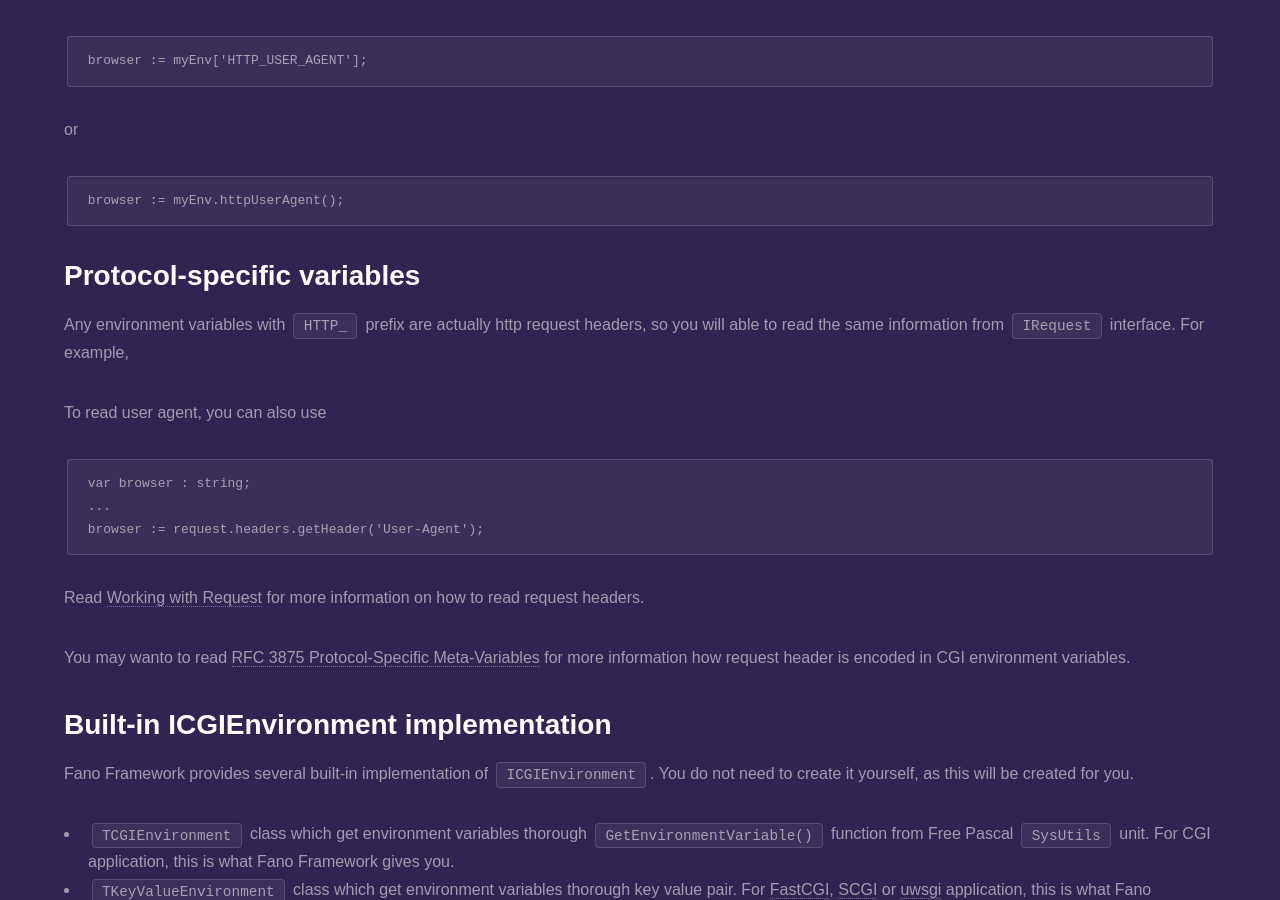
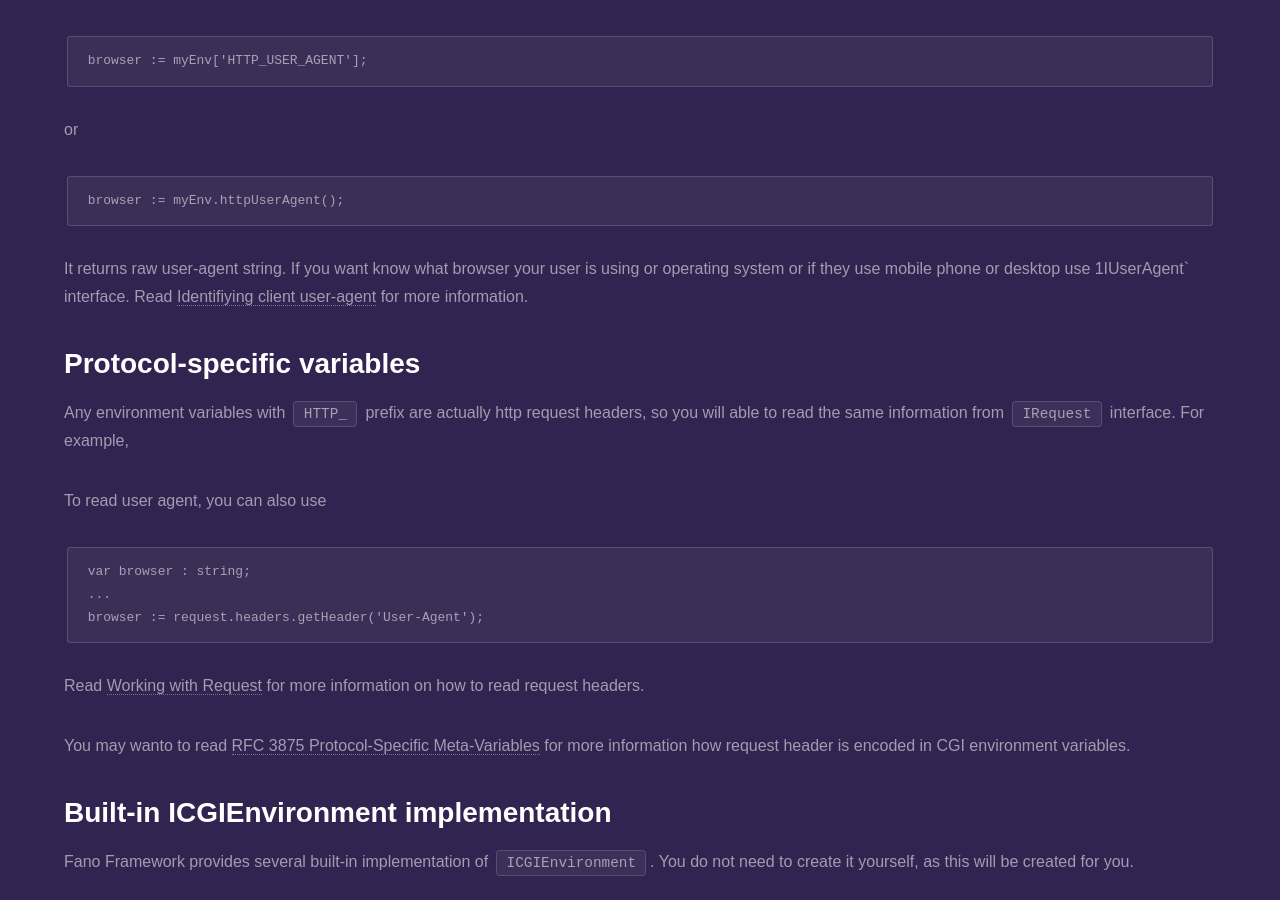
Before and after one commit to fanoframework/fanoframework.github.io, a Jekyll site: the page built from environment/index.md, in a window 1280 px wide and 900 px high, scrolled down 4018 px. Built offline with Jekyll 4.4.1, drawn with Linux system fonts in a browser that asks for light colours; our own code applies the rules of GitHub Pages for plain Markdown files.

Commit message:
add reference to IUserAgent docs

````diff
--- a/environment/index.md
+++ b/environment/index.md
@@ -165,6 +165,7 @@ or
 ```
 browser := myEnv.httpUserAgent();
 ```
+It returns raw user-agent string. If you want know what browser your user is using or operating system or if they use mobile phone or desktop use 1IUserAgent` interface. Read [Identifiying client user-agent](/identifiying-client-user-agent) for more information.
 
 ## Protocol-specific variables
 
````
